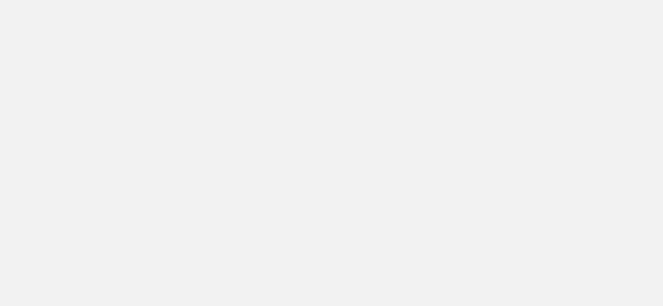
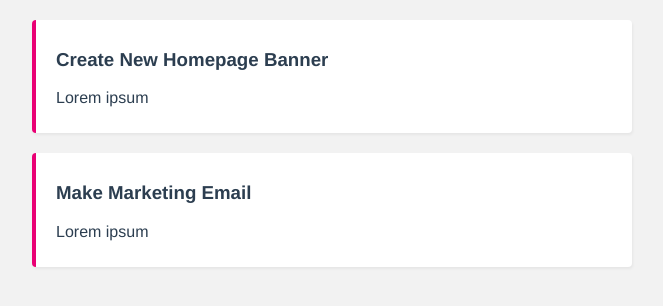
Before and after one commit to KDA-Coding/Vue_Firebase_Learning, a Vue app in the folder Ch8/project-planner/: page / in a window 1280 px wide. Shown: the top 306 px of the page, without its empty margins (308-971 px from the left). Built offline with nearby package versions, Linux system fonts and the light colour scheme; data requests are answered from the project's data file.

Commit message:
Added show/hide toggle for details component
Added click listener for a toggle to change a boolean bound to details.

This will allow for show/hide functionality on the tasks and their descriptions.

```diff
--- a/Ch8/project-planner/src/components/SingleProject.vue
+++ b/Ch8/project-planner/src/components/SingleProject.vue
@@ -1,13 +1,50 @@
 <template>
-
+    <div class="project">
+        <div class="actions" @click="toggleDetails">
+            <h3>{{ project.title }}</h3>
+        </div>
+        <div class="details" v-if="showDetails">
+            <p>{{ project.details }}</p>
+        </div>
+    </div>
 </template>
 
 <script>
 export default {
 
+    props: [
+        'project'
+    ],
+
+    data() {
+        return {
+            showDetails: true
+        }
+    },
+
+    methods: {
+
+        toggleDetails() {
+            this.showDetails = !this.showDetails;
+        }
+    }
+
+
 }
 </script>
 
 <style>
+    .project {
+        margin: 20px auto;
+        background: white;
+        padding: 10px 20px;
+        border-radius: 4px;
+        box-shadow: 1px 2px 3px rgba(0,0,0,0.05);
+        border-left: 4px solid #e90074;
+    }
+    h3 {
+        cursor: pointer;
+    }
+
 
 </style>
--- a/Ch8/project-planner/src/views/HomeView.vue
+++ b/Ch8/project-planner/src/views/HomeView.vue
@@ -2,7 +2,7 @@
   <div class="home">
     <div v-if="projects.length">
       <div v-for="project in projects" :key="project.id">
-          <SingleProject/>
+          <SingleProject :project="project"/>
       </div>
     </div>
   </div>
```
